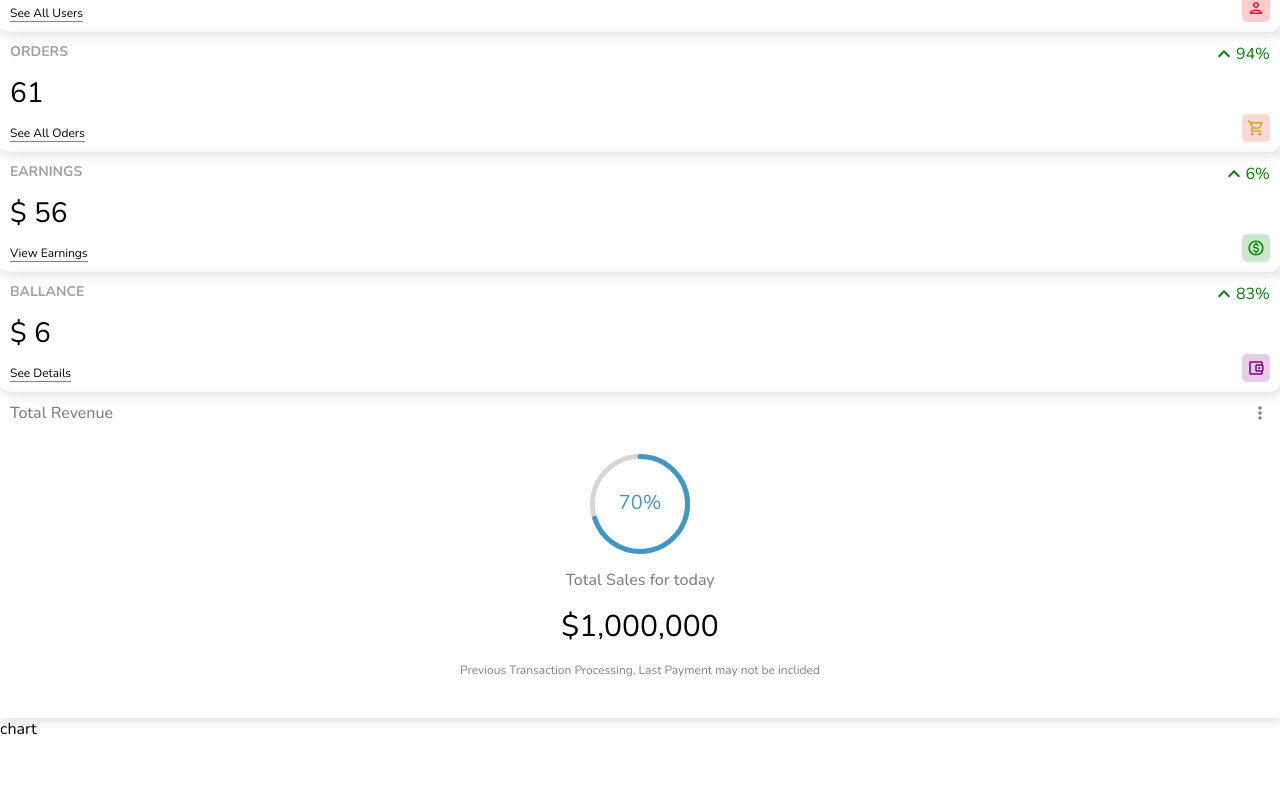
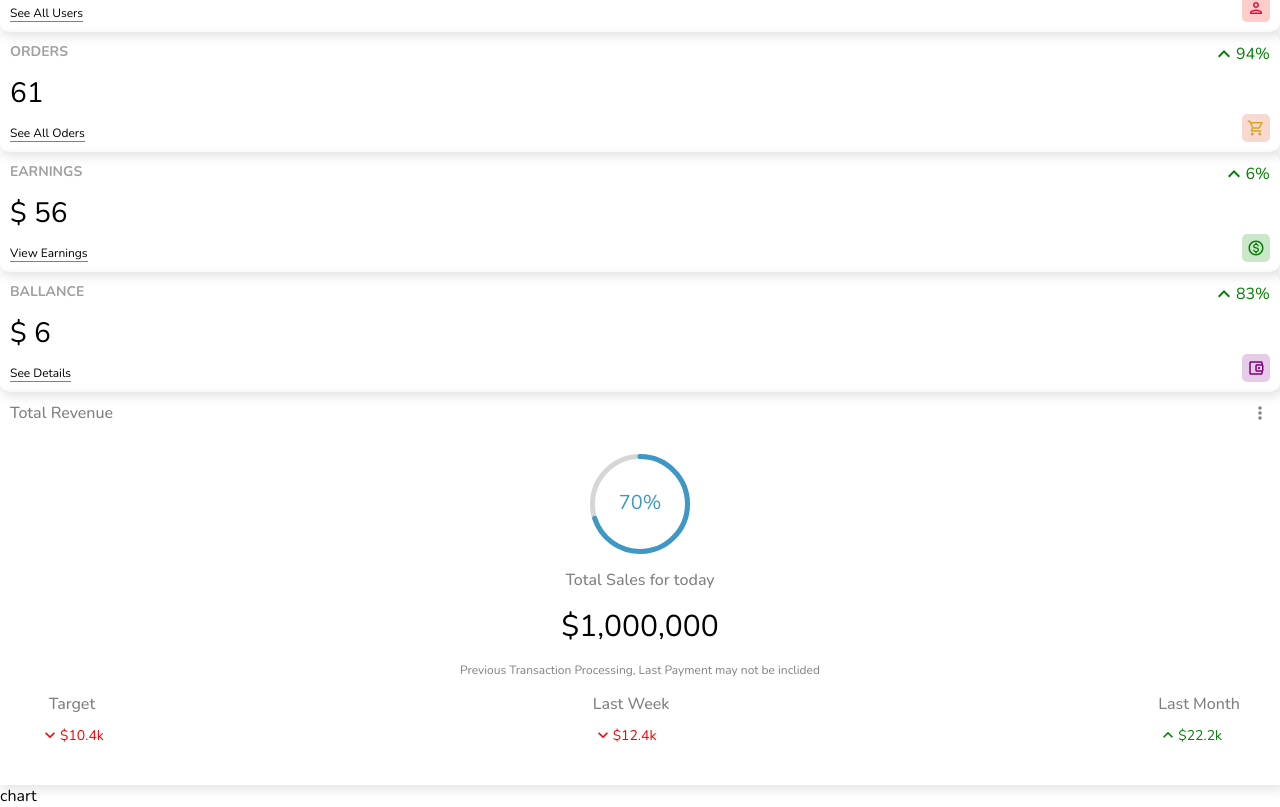
Before and after one commit to ldv0312/admin-panel, a React (Create React App) app: page / in a window 1280 px wide. Shown: the part 941-1748 px from the top of the page. Before the commit the page ends 1681 px from the top, so only its background shows below. Built offline with nearby package versions, Linux system fonts and the light colour scheme.

Commit message:
updating features

```diff
--- a/src/components/feature/Feature.jsx
+++ b/src/components/feature/Feature.jsx
@@ -1,9 +1,10 @@
 import React from "react";
 import "../feature/feature.scss";
-
 import "react-circular-progressbar/dist/styles.css";
 import MoreVertIcon from "@mui/icons-material/MoreVert";
 import { CircularProgressbar } from "react-circular-progressbar";
+import KeyboardArrowDownIcon from "@mui/icons-material/KeyboardArrowDown";
+import KeyboardArrowUpIcon from "@mui/icons-material/KeyboardArrowUp";
 
 const Feature = () => {
   return (
@@ -21,6 +22,29 @@
         <p className="desc">
           Previous Transaction Processing, Last Payment may not be inclided
         </p>
+        <p className="summary">
+          <div className="item">
+            <div className="itemTitle">Target</div>
+            <div className="itemResult negative">
+              <KeyboardArrowDownIcon fontSize="small" />
+              <div className="resultAmount">$10.4k</div>
+            </div>
+          </div>
+          <div className="item">
+            <div className="itemTitle">Last Week</div>
+            <div className="itemResult negative">
+              <KeyboardArrowDownIcon fontSize="small" />
+              <div className="resultAmount">$12.4k</div>
+            </div>
+          </div>
+          <div className="item">
+            <div className="itemTitle">Last Month</div>
+            <div className="itemResult positive">
+              <KeyboardArrowUpIcon fontSize="small" />
+              <div className="resultAmount">$22.2k</div>
+            </div>
+          </div>
+        </p>
       </div>
     </div>
   );
--- a/src/components/feature/feature.scss
+++ b/src/components/feature/feature.scss
@@ -44,5 +44,35 @@
       color: grey;
       text-align: center;
     }
+    .summary {
+      width: 100%;
+      display: flex;
+      align-items: center;
+      justify-content: space-between;
+
+      .item {
+        text-align: center;
+
+        .itemTitle {
+          font-weight: 500;
+          color: gray;
+        }
+
+        .itemResult {
+          display: flex;
+          align-items: center;
+          margin-top: 10px;
+          font-size: 14px;
+
+          &.positive {
+            color: green;
+          }
+
+          &.negative {
+            color: red;
+          }
+        }
+      }
+    }
   }
 }
```
